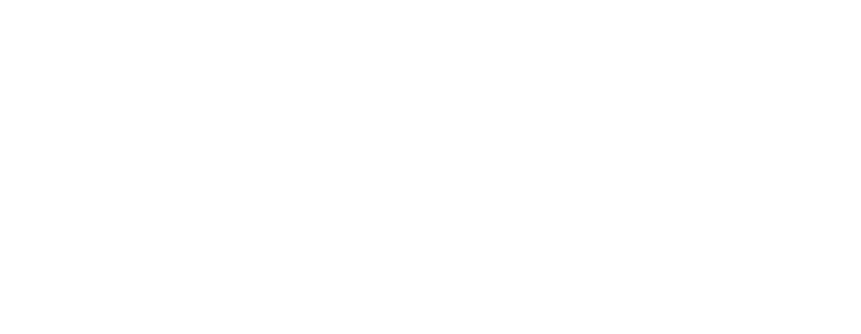
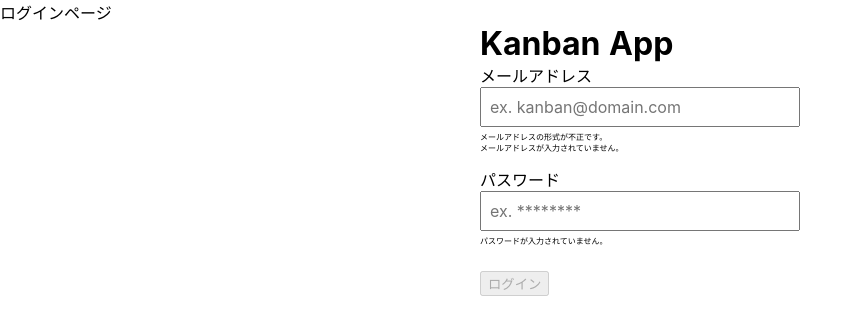
Before and after one commit to morikiyo/dont-do-it, a Nuxt app: page /login in a window 1280 px wide. Before the commit this address had no page. Shown: the top 334 px of the page, without its empty margins (0-861 px from the left). Built offline with nearby package versions, Linux system fonts and the light colour scheme.

Commit message:
add login page

```diff
--- a/components/atoms/KbnButton.vue
+++ b/components/atoms/KbnButton.vue
@@ -38,13 +38,11 @@
 </script>
 
 <style lang="sass" scoped>
-kbn-button {
-  padding: 6em 1.3em;
-}
+kbn-button
+  padding: 6em 1.3em
 
-kbn-button-text {
-  border: none;
-  padding-right: 0;
-  padding-left: 0;
-}
+kbn-button-text
+  border: none
+  padding-right: 0
+  padding-left: 0
 </style>
--- a/components/molecules/KbnLoginForm.vue
+++ b/components/molecules/KbnLoginForm.vue
@@ -1,6 +1,6 @@
 <template>
-  <form novalidate>
-    <div class="form-item">
+  <form novalidate="true">
+    <div class="form-group">
       <label for="email">メールアドレス</label>
       <input
         id="email"
@@ -9,6 +9,7 @@
         type="text"
         autocomplete="off"
         placeholder="ex. kanban@domain.com"
+        class="form-control"
       />
       <ul class="validation-errors">
         <li v-if="!validation.email.format">
@@ -19,7 +20,7 @@
         </li>
       </ul>
     </div>
-    <div class="form-item">
+    <div class="form-group">
       <label for="password">パスワード</label>
       <input
         id="password"
@@ -28,6 +29,7 @@
         type="password"
         autocomplete="off"
         placeholder="ex. ********"
+        class="form-control"
       />
       <ul class="validation-errors">
         <li v-if="!validation.password.required">
@@ -48,7 +50,7 @@
 <script>
 import KbnButton from '@/components/atoms/KbnButton'
 
-const REGEX_EMAIL = /^(([^<>()[\]\\.,;:\s@"]+(\.[^<>()[\]\\.,;:\s@"]+)*)|(".+"))@((\[[09]{1,3}\.[09]{1,3}\.[09]{1,3}\.[09]{1,3}\])|(([azAZ\09]+\.)+[azAZ]{2,}))$/
+const REGEX_EMAIL = /^\w+@example\.com$/
 const required = (val) => !!val.trim()
 
 export default {
@@ -128,31 +130,30 @@
 </script>
 
 <style lang="sass" scoped>
-form {
-  display: block;
-  margin: 0 auto;
-  text-align: left;
-}
-label {
-  display: block;
-}
-input {
-  width: 100%;
-  padding: 5em;
-  font: inherit;
-}
-ul {
-  list-style-type: none;
-  padding: 0;
-  margin: 0.25em 0;
-}
-ul li {
-  font-size: 0.5em;
-}
-.validation-errors {
-  height: 32px;
-}
-.form-actions p {
+form
+  display: block
+  margin: 0 auto
+  text-align: left
+
+label
+  display: block
+
+input
+  width: 100%
+  padding: .5em
+  font: inherit
+
+ul
+  list-style-type: none
+  padding: 0
+  margin: 0.25em 0
+
+ul li
   font-size: 0.5em
-}
+
+.validation-errors
+  height: 32px
+
+.form-actions p
+  font-size: 0.5em
 </style>
--- /dev/null
+++ b/components/templates/KbnLoginView.vue
@@ -0,0 +1,39 @@
+<template>
+  <div>
+    <p>ログインページ</p>
+    <div class="login-view">
+      <h1>Kanban App</h1>
+      <KbnLoginForm :onlogin="handleLogin" />
+    </div>
+  </div>
+</template>
+
+<script>
+import KbnLoginForm from '@/components/molecules/KbnLoginForm.vue'
+
+export default {
+  name: 'KbnLoginView',
+  components: {
+    KbnLoginForm
+  },
+  methods: {
+    handleLogin(authInfo) {
+      return this.$store
+        .dispatch('login', authInfo)
+        .then(() => {
+          this.$router.push({ path: '/' })
+        })
+        .catch((err) => this.throwReject(err))
+    },
+    throwReject(err) {
+      return Promise.reject(err)
+    }
+  }
+}
+</script>
+
+<style lang="sass" scoped>
+.login-view
+  width: 320px
+  margin: auto
+</style>
--- /dev/null
+++ b/pages/login.vue
@@ -0,0 +1,15 @@
+<template>
+  <div>
+    <KbnLoginView></KbnLoginView>
+  </div>
+</template>
+
+<script>
+import KbnLoginView from '@/components/templates/KbnLoginView.vue'
+
+export default {
+  components: {
+    KbnLoginView
+  }
+}
+</script>
```
